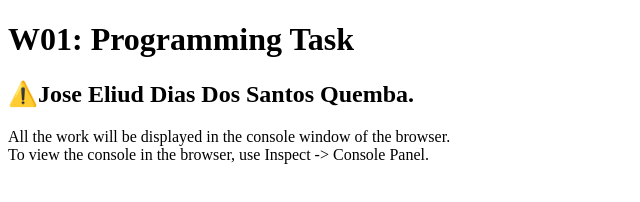
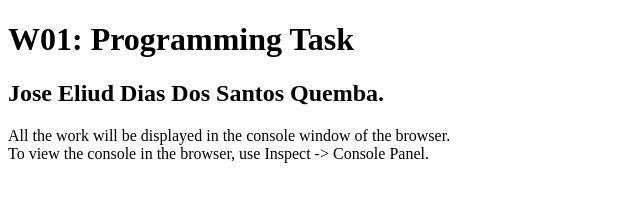
Before and after one commit to josequemba/cse121b, a plain HTML site: page w01-task.html in a window 1280 px wide. Shown: the whole page, without its empty margins (0-640 px from the left). Drawn offline with Linux system fonts and the light colour scheme.

Commit message:
erased the esclamation point

```diff
--- a/w01-task.html
+++ b/w01-task.html
@@ -9,7 +9,7 @@
 
 <body>
   <h1>W01: Programming Task</h1>
-  <h2>⚠️Jose Eliud Dias Dos Santos Quemba.</h2>
+  <h2>Jose Eliud Dias Dos Santos Quemba.</h2>
   <p>All the work will be displayed in the console window of the browser.
     <br>To view the console in the browser, use Inspect -> Console Panel.
   </p>
```
